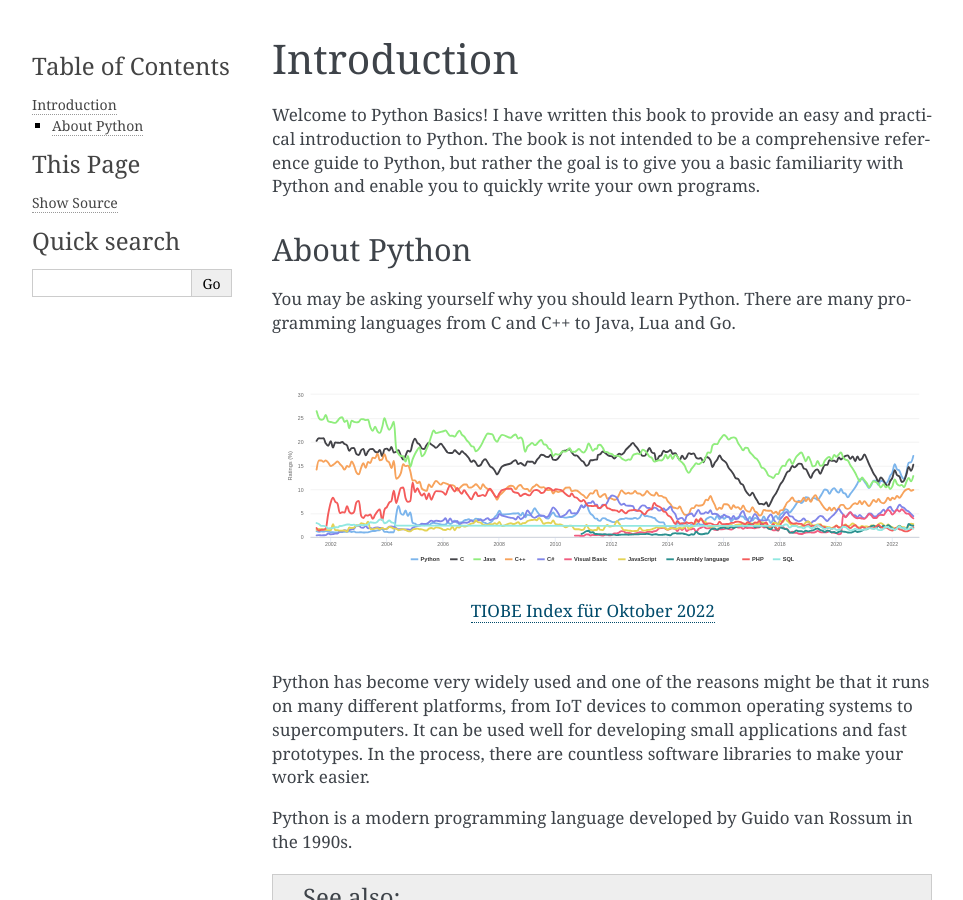
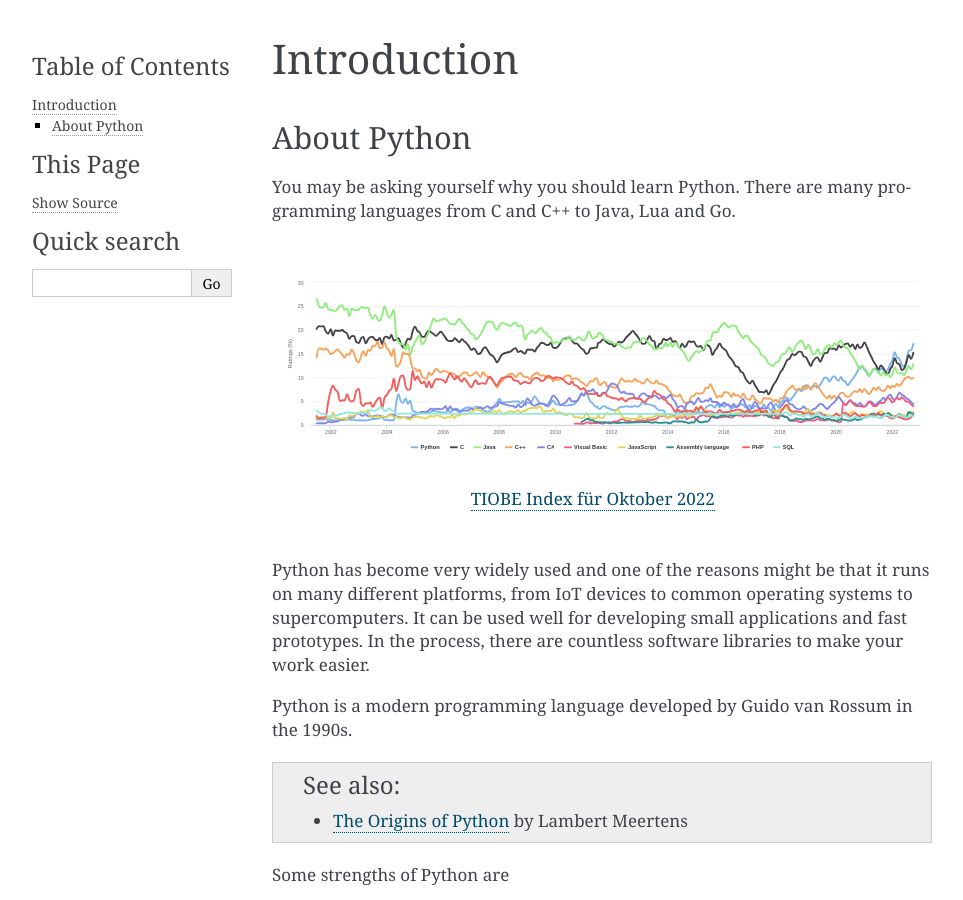
Before and after one commit to veit/python-basics-tutorial, a Sphinx documentation site: the page built from docs/intro.rst, in a window 1280 px wide and 900 px high. Shown: the whole window, without its empty margins (148-1111 px from the left). Built offline with Sphinx 7.4.7, drawn with Linux system fonts in a browser that asks for light colours; pages that are not in the unit, such as notebooks, are missing from menus.

```diff
--- a/docs/intro.rst
+++ b/docs/intro.rst
@@ -1,10 +1,5 @@
 Introduction
 ============
-
-Welcome to Python Basics! I have written this book to provide an easy and
-practical introduction to Python. The book is not intended to be a comprehensive
-reference guide to Python, but rather the goal is to give you a basic
-familiarity with Python and enable you to quickly write your own programs.
 
 About Python
 ------------
```
Also changed, not shown: docs/contribute.rst (added, +7 -0 lines), docs/index.rst (+8 -1 lines).
